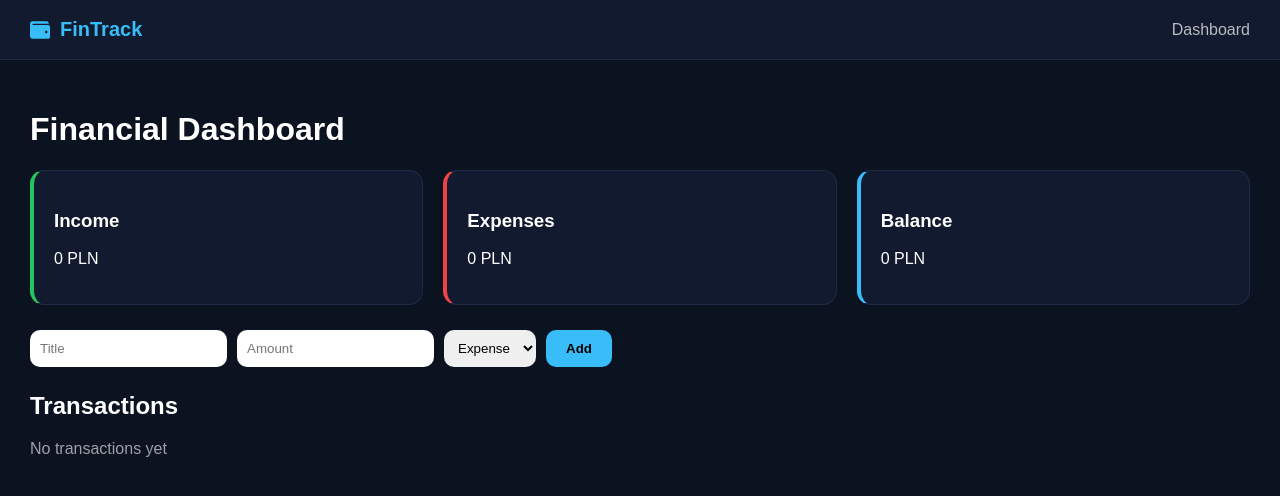
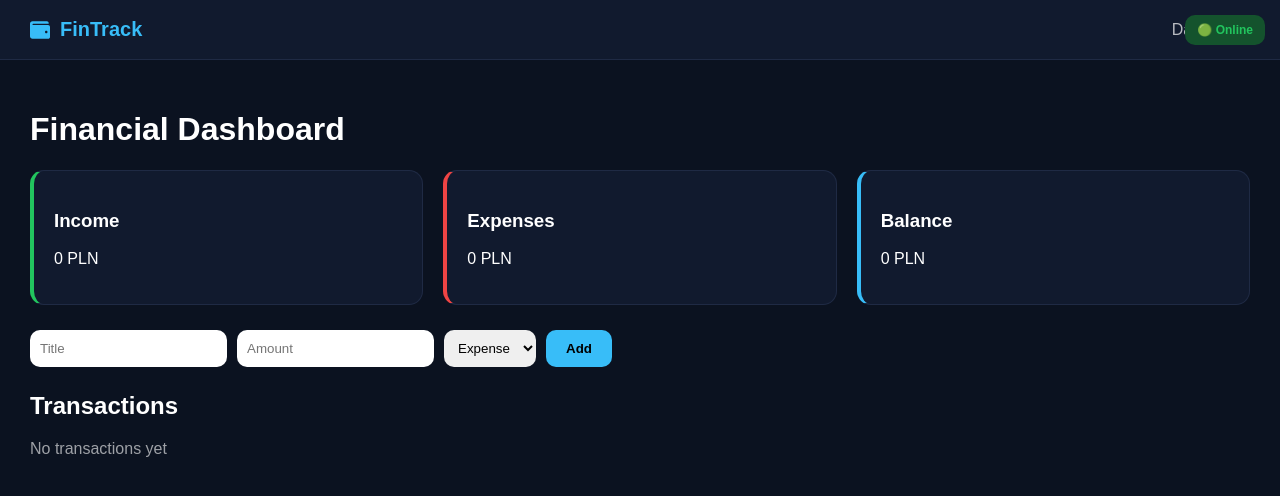
Before and after one commit to Ivan-Dorn/Aplikacja-z-synchronizacj-, a React (Vite) app: page / in a window 1280 px wide. Shown: the top 496 px of the page. Built offline with nearby package versions, Linux system fonts and the light colour scheme.

Commit message:
Add offline detection and status indicator

```diff
--- a/src/index.css
+++ b/src/index.css
@@ -143,3 +143,22 @@ body {
 .empty {
   opacity: 0.6;
 }
+.status {
+  position: fixed;
+  top: 15px;
+  right: 15px;
+  padding: 8px 12px;
+  border-radius: 10px;
+  font-size: 12px;
+  font-weight: bold;
+}
+
+.online {
+  background: #14532d;
+  color: #22c55e;
+}
+
+.offline {
+  background: #450a0a;
+  color: #ef4444;
+}
--- a/src/pages/Dashboard.jsx
+++ b/src/pages/Dashboard.jsx
@@ -4,36 +4,64 @@ import TransactionList from "../components/TransactionList";
 
 function Dashboard() {
   const [transactions, setTransactions] = useState([]);
+  const [isOnline, setIsOnline] = useState(navigator.onLine);
 
+  // LOAD
   useEffect(() => {
     const data = localStorage.getItem("fintrack");
     if (data) setTransactions(JSON.parse(data));
   }, []);
 
+  // SAVE
   useEffect(() => {
     localStorage.setItem("fintrack", JSON.stringify(transactions));
   }, [transactions]);
 
+  // ONLINE / OFFLINE
+  useEffect(() => {
+    const handleOnline = () => setIsOnline(true);
+    const handleOffline = () => setIsOnline(false);
+
+    window.addEventListener("online", handleOnline);
+    window.addEventListener("offline", handleOffline);
+
+    return () => {
+      window.removeEventListener("online", handleOnline);
+      window.removeEventListener("offline", handleOffline);
+    };
+  }, []);
+
+  // ADD
   const addTransaction = (transaction) => {
-    setTransactions([transaction, ...transactions]);
+    setTransactions([
+      { ...transaction, synced: false },
+      ...transactions,
+    ]);
   };
 
+  // DELETE
   const deleteTransaction = (id) => {
     setTransactions(transactions.filter((t) => t.id !== id));
   };
 
   const income = transactions
     .filter((t) => t.type === "income")
-    .reduce((acc, t) => acc + t.amount, 0);
+    .reduce((a, b) => a + b.amount, 0);
 
   const expense = transactions
     .filter((t) => t.type === "expense")
-    .reduce((acc, t) => acc + t.amount, 0);
+    .reduce((a, b) => a + b.amount, 0);
 
   const balance = income - expense;
 
   return (
     <div className="container">
+
+      {/* STATUS */}
+      <div className={`status ${isOnline ? "online" : "offline"}`}>
+        {isOnline ? "🟢 Online" : "🔴 Offline"}
+      </div>
+
       <h1>Financial Dashboard</h1>
 
       <div className="cards">
```
